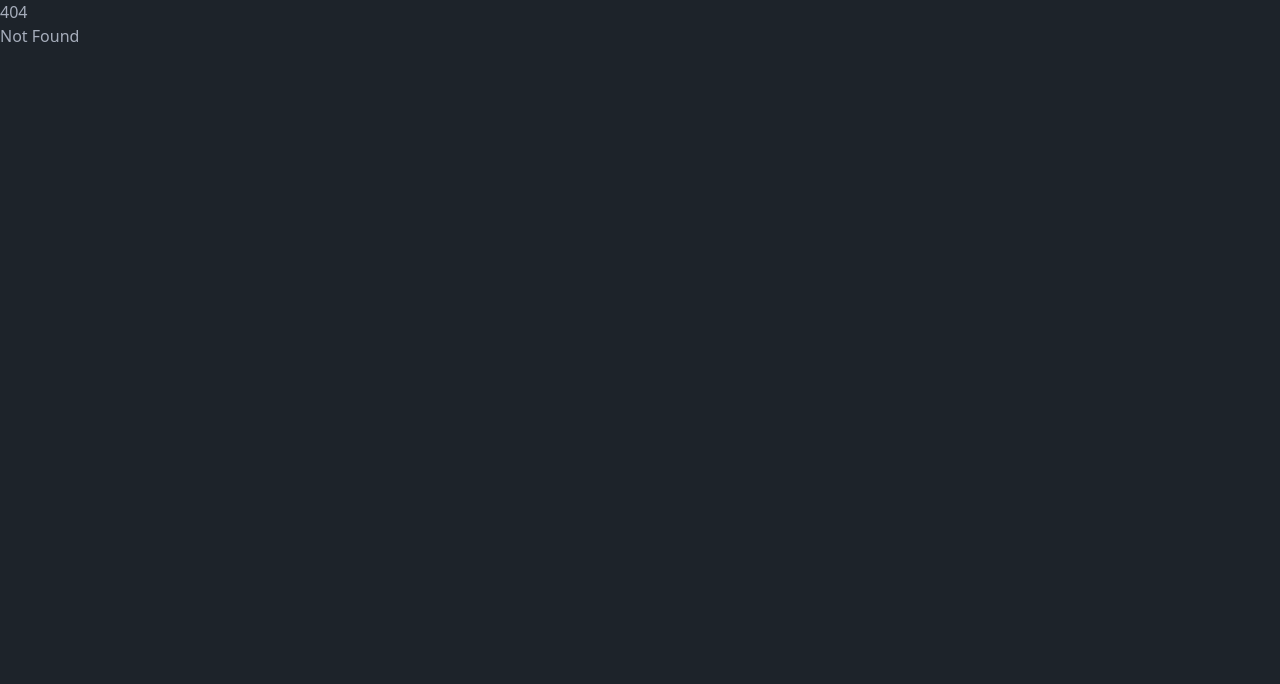
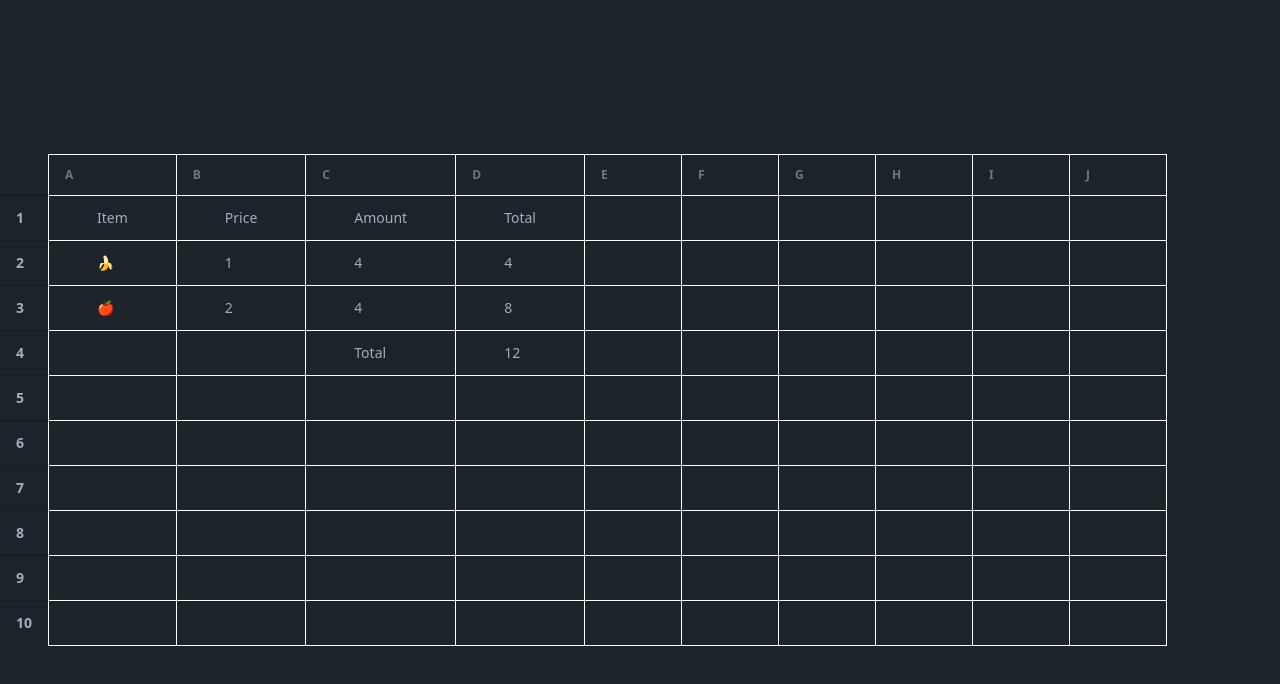
Before and after one commit to cntrvsy/7-Guis-svelte5, a SvelteKit app: page /cells in a window 1280 px wide. Before the commit this address had no page. Shown: the top 684 px of the page. Built offline with nearby package versions, Linux system fonts and the light colour scheme.

Commit message:
final, Cells

```diff
--- a/src/routes/+page.svelte
+++ b/src/routes/+page.svelte
@@ -4,30 +4,25 @@
 
    <div class="grid grid-cols-3 gap-4 p-4">
        <div class="p-4 flex items-center justify-center">
-           <button class="btn btn-primary" onclick={() => goto('/counter')}>Counter</button>
+           <button class="btn btn-primary px-20" onclick={() => goto('/counter')}>Counter</button>
        </div>
        <div class="p-4 flex items-center justify-center">
-           <button class="btn btn-primary" onclick={() => goto('/temperature-converter')}>Temperature Converter</button>
+           <button class="btn btn-primary px-20" onclick={() => goto('/temperature-converter')}>Temperature Converter</button>
        </div>
        <div class="p-4 flex items-center justify-center">
-           <button class="btn btn-primary" onclick={() => goto('/flight-booker')}>Flight Booker</button>
+           <button class="btn btn-primary px-20" onclick={() => goto('/flight-booker')}>Flight Booker</button>
        </div>
        <div class="p-4 flex items-center justify-center">
-           <button class="btn btn-primary" onclick={() => goto('/timer')}>Timer</button>
+           <button class="btn btn-primary px-20" onclick={() => goto('/timer')}>Timer</button>
        </div>
        <div class="p-4 flex items-center justify-center">
-           <button class="btn btn-primary" onclick={() => goto('/crud')}>CRUD</button>
+           <button class="btn btn-primary px-20" onclick={() => goto('/crud')}>CRUD</button>
        </div>
        <div class="p-4 flex items-center justify-center">
-           <button class="btn" onclick={() => goto('/circle-drawer')}>Circle Drawer</button>
+           <button class="btn btn-primary px-20" onclick={() => goto('/circle-drawer')}>Circle Drawer</button>
        </div>
        <div class="p-4 flex items-center justify-center">
-           <button class="btn">First Example</button>
+           <button class="btn btn-primary px-20" onclick={() => goto('/cells')}>Cells</button>
        </div>
-       <div class="p-4 flex items-center justify-center">
-           <button class="btn">First Example</button>
-       </div>
-       <div class="p-4 flex items-center justify-center">
-           <button class="btn">First Example</button>
-       </div>
+
    </div>
--- /dev/null
+++ b/src/routes/cells/+page.svelte
@@ -0,0 +1,126 @@
+<script lang="ts">
+
+
+ const rows = 10
+ const cols = 10
+
+ const letters = 'ABCDEFGHIJKLMNOPQRSTUVWXYZ'
+
+ const data = $state([
+    [{ value: 'Item'}, {value: 'Price'}, {value: 'Amount'}, {value: 'Total'}],
+    [{ value: '🍌'}, {value: '1'}, {value: '4'}, {value: '=MULTIPLY(B2,C2)'}],
+    [{ value: '🍎'}, {value: '2'}, {value: '4'}, {value: '=MULTIPLY(B3,C3)'}],
+    [{ value: ''}, {value: ''}, {value: 'Total'}, {value: '=SUM(D2,D3)'}],
+ ])
+
+ let selectedCell = $state()
+ let editedCell = $state()
+
+ function parseValue(value: string): string | number {
+    if (value.startsWith('=')) {
+        const { operation, cells } = parseFormula(value)
+
+        const values = cells.map(({ row, col })=> {
+            const value = data[row]?.[col]?.value
+            if (value.startsWith('=')) {
+                return parseValue(value)
+            }
+            return +value
+        })
+
+        return values.reduce((total, value) => {
+            if (operation === 'SUM') return Number(total) + Number(value)
+            if (operation === 'MULTIPLY') return Number(total) * Number(value)
+            return total
+
+        }, operation ==='MULTIPLY' ? 1 : 0)
+    }
+    return value
+ }
+
+ function parseFormula(formula: string) {
+    //MULTIPLY(B2,C2)
+    const [a, b] = formula.split('(')
+    const operation = a.split('=')[1]
+    const cells = b.replace(')', '').split(',')
+
+    return {
+        operation,
+        cells: cells.map(cellNameToIndex)
+    }
+ }
+
+ function cellNameToIndex(cell: string) {
+    //A1 -> 00 -> data[0][0]
+    const [col, ...row] = cell.split('')
+    return {
+        row: +row.join('') - 1,
+        col: letters.indexOf(col)
+    }
+ }
+
+function update(e: Event){
+    const { value, parentElement } = e.target as HTMLInputElement
+    const {row, col} = cellNameToIndex(parentElement?.dataset.cell!)
+
+    if (data[row]){
+        if(data[row][col]) {
+            data[row][col].value = value
+        } else {
+            data[row][col] = { value}
+        }
+    } else {
+        data[row] = []
+        data[row][col] = { value }
+    }
+}
+
+
+</script>
+
+<div class="flex items-center h-screen">
+    <div class="flex-col w-[600px]">
+        <table class="table px-2 w-full">
+            <thead>
+                <tr>
+                    <th></th>
+                    {#each Array(rows) as _, i}
+                        <th class="border border-white text-left">{letters[i]}</th>
+                    {/each}
+                </tr>
+            </thead>
+            <tbody>
+                {#each Array(rows) as _, i}
+                    <tr>
+                        <th>{i + 1}</th>
+                        {#each Array(cols) as _, j}
+                        {@const cell =`${letters[j]}${i + 1}`}
+                        {@const value = data[i]?.[j]?.value}
+                        {@const parsedValue = value ? parseValue(value) : ''}
+                        {@const selected = selectedCell === cell}
+                        {@const editing = editedCell === cell}
+                            <td class={"border border-white px-12" + (selected ? ' border-red-500' : '')}
+                            data-cell={cell}
+                            onclick={() => {
+                                if (selected) return
+                                selectedCell = cell
+                                editedCell = null
+                            }}
+                            ondblclick={() => {
+                                editedCell = cell
+                            }}
+                            > {#if editing}
+                                <!-- svelte-ignore a11y_autofocus -->
+                                <input type="text" class="input text-left"{value} oninput={update} autofocus />
+                                {:else}
+                                <span class="text-left">{parsedValue}</span>
+                               {/if}
+                            </td>
+                        {/each}
+                    </tr>
+                {/each}
+            </tbody>
+        </table>
+    </div>
+
+</div>
```
Also changed, not shown: 1 other file (tests, documents, lock files or other folders).
